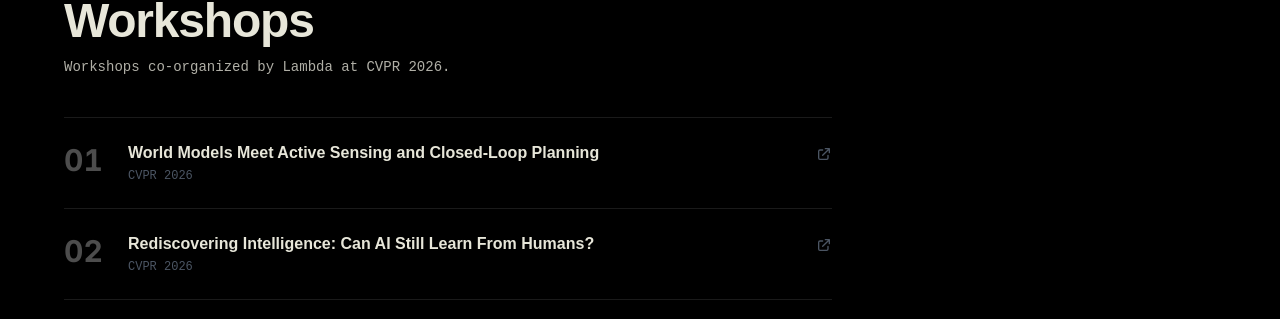
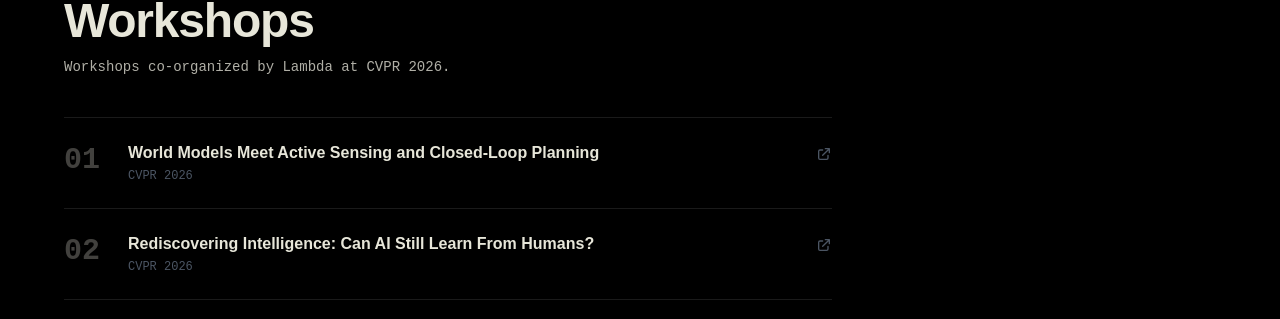
Before and after one commit to LambdaLabsML/landing-page-cvpr-2026, a React (Vite) app: page / in a window 1280 px wide. Shown: the part 1286-1605 px from the top of the page. Built offline with nearby package versions, Linux system fonts and the light colour scheme.

Commit message:
style: apply Suisse Intl Mono and Neutral 700 to workshop numbering

```diff
--- a/src/components/CVPRPage.jsx
+++ b/src/components/CVPRPage.jsx
@@ -340,7 +340,7 @@
                     rel="noopener noreferrer"
                     className="group flex items-start gap-6 border-t border-white/10 py-6 hover:opacity-80 transition-opacity"
                   >
-                    <span className="text-3xl font-bold text-white/30 tabular-nums shrink-0 w-10">
+                    <span className="text-3xl font-bold tabular-nums shrink-0 w-10" style={{ fontFamily: "'Suisse Intl Mono', monospace", color: '#42413E' }}>
                       {String(i + 1).padStart(2, '0')}
                     </span>
                     <div className="flex flex-col gap-1 min-w-0 flex-1">
```
